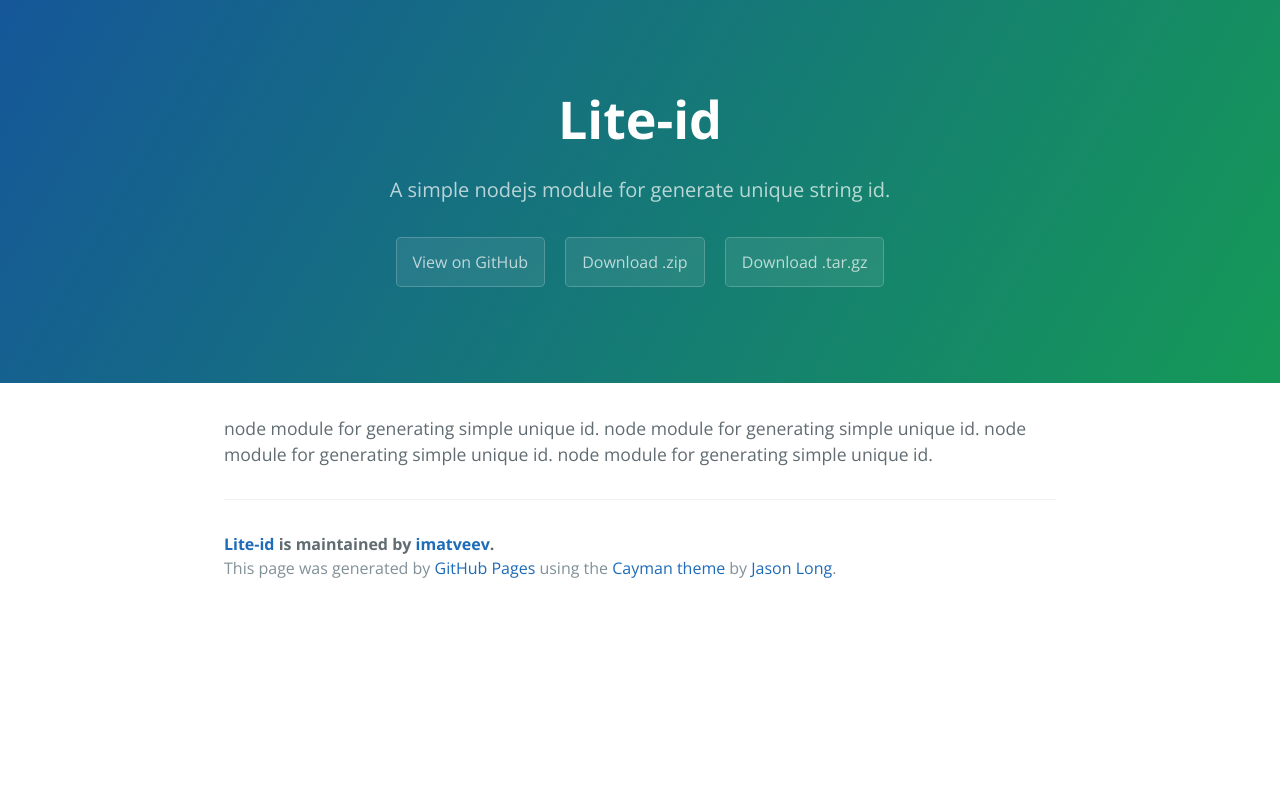
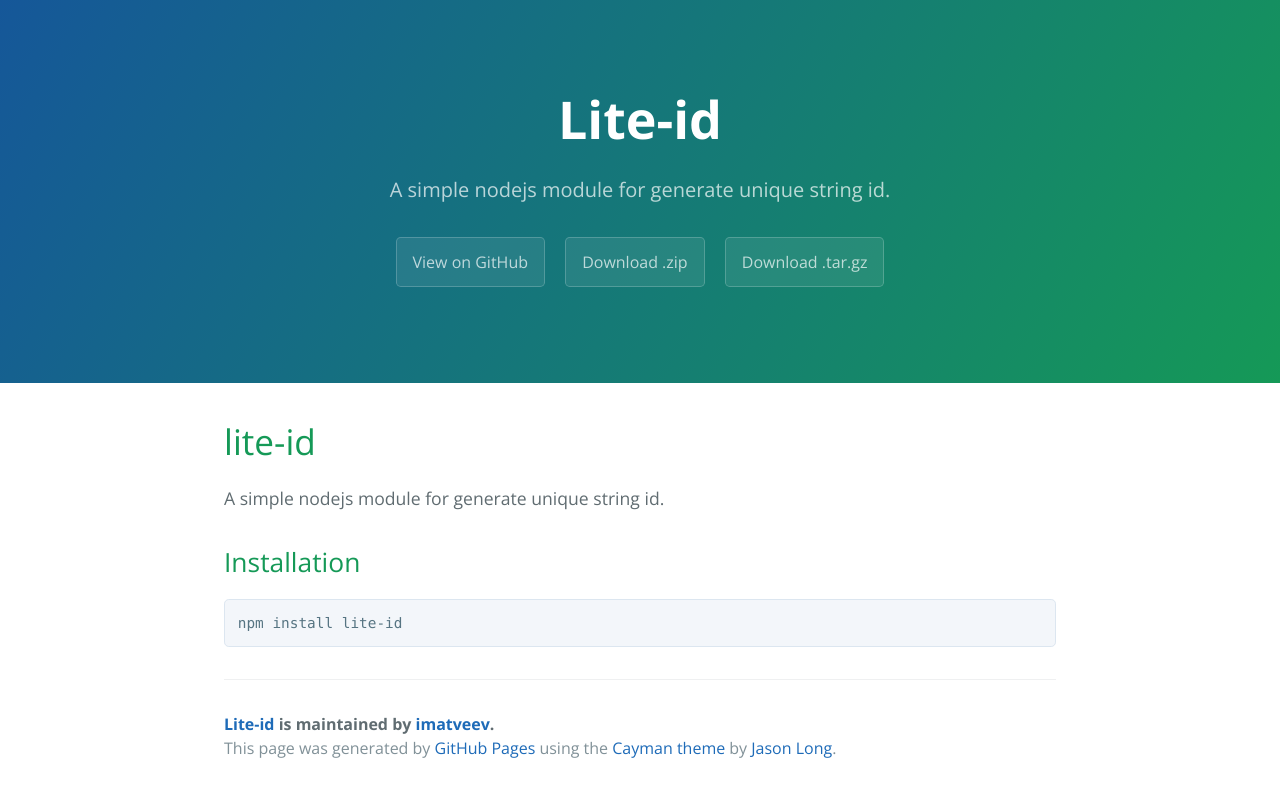
Before and after one commit to imatveev/lite-id, a plain HTML site: page index.html in a window 1280 px wide. Drawn offline with nearby package versions, Linux system fonts and the light colour scheme.

```diff
--- a/index.html
+++ b/index.html
@@ -19,10 +19,16 @@
     </section>
 
     <section class="main-content">
-      <p>node module for generating simple unique id.
-node module for generating simple unique id.
-node module for generating simple unique id.
-node module for generating simple unique id.</p>
+      <h1>
+<a id="lite-id" class="anchor" href="#lite-id" aria-hidden="true"><span class="octicon octicon-link"></span></a>lite-id</h1>
+
+<p>A simple nodejs module for generate unique string id.</p>
+
+<h2>
+<a id="installation" class="anchor" href="#installation" aria-hidden="true"><span class="octicon octicon-link"></span></a>Installation</h2>
+
+<pre><code>npm install lite-id
+</code></pre>
 
       <footer class="site-footer">
         <span class="site-footer-owner"><a href="https://github.com/imatveev/lite-id">Lite-id</a> is maintained by <a href="https://github.com/imatveev">imatveev</a>.</span>
--- a/params.json
+++ b/params.json
@@ -1 +1 @@
-{"name":"Lite-id","tagline":"A simple nodejs module for generate unique string id.","body":"node module for generating simple unique id.\r\nnode module for generating simple unique id.\r\nnode module for generating simple unique id.\r\nnode module for generating simple unique id.","google":"UA-64453341-1","note":"Don't delete this file! It's used internally to help with page regeneration."}
+{"name":"Lite-id","tagline":"A simple nodejs module for generate unique string id.","body":"# lite-id\r\nA simple nodejs module for generate unique string id.\r\n## Installation\r\n    npm install lite-id","google":"UA-64453341-1","note":"Don't delete this file! It's used internally to help with page regeneration."}
```
